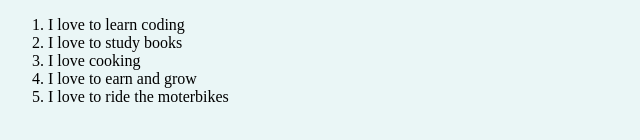
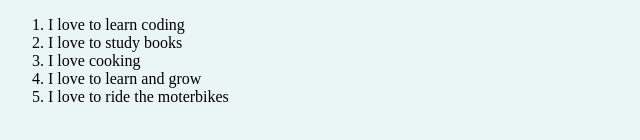
Before and after one commit to 11Suma/my-cv, a plain HTML site: page hobbies.html in a window 1280 px wide. Shown: the part 208-348 px from the top of the page, 0-640 px from the left. Drawn offline with Linux system fonts and the light colour scheme.

Commit message:
text corrected

```diff
--- a/hobbies.html
+++ b/hobbies.html
@@ -13,7 +13,7 @@
     <li> I love to learn coding</li>
     <li>I love to study books</li>
     <li>I love cooking</li>
-    <li>I love to earn and grow </li>
+    <li>I love to learn and grow </li>
     <li>I love to ride the moterbikes</li>
   </ol>
 
```
